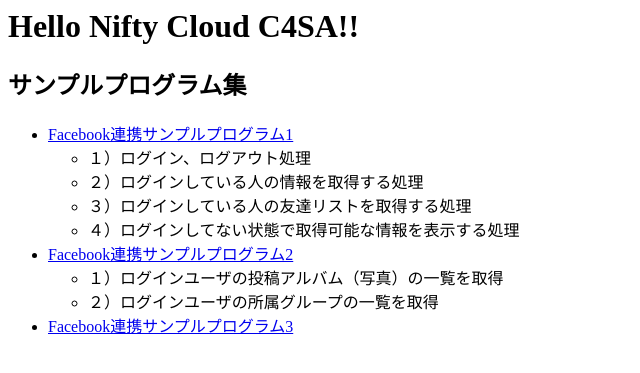
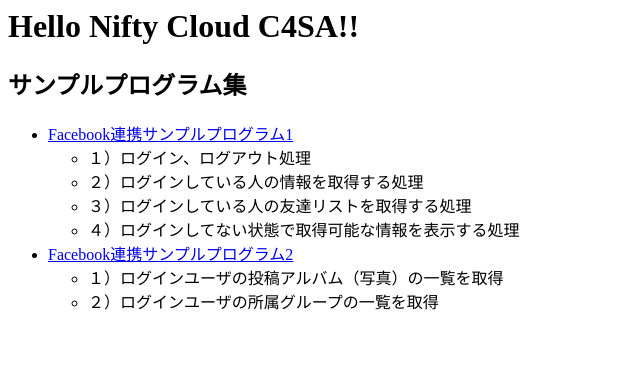
Before and after one commit to ysaotome/facebook_app_samples, a PHP site: page / in a window 1280 px wide. Shown: the top 373 px of the page, without its empty margins (0-640 px from the left). Run offline with PHP 8.4, Linux system fonts and the light colour scheme.

Commit message:
edit index.php

```diff
--- a/index.php
+++ b/index.php
@@ -25,8 +25,7 @@ echo <<< _HTML_
     <li>２）ログインユーザの所属グループの一覧を取得</li>
   </ul>
   </li>
-  <li><a href="./example3.php">Facebook連携サンプルプログラム3</a>
-  </li>
+<!--  <li><a href="./example3.php">Facebook連携サンプルプログラム3</a></li> -->
 </ul>
 
 </body>
```
